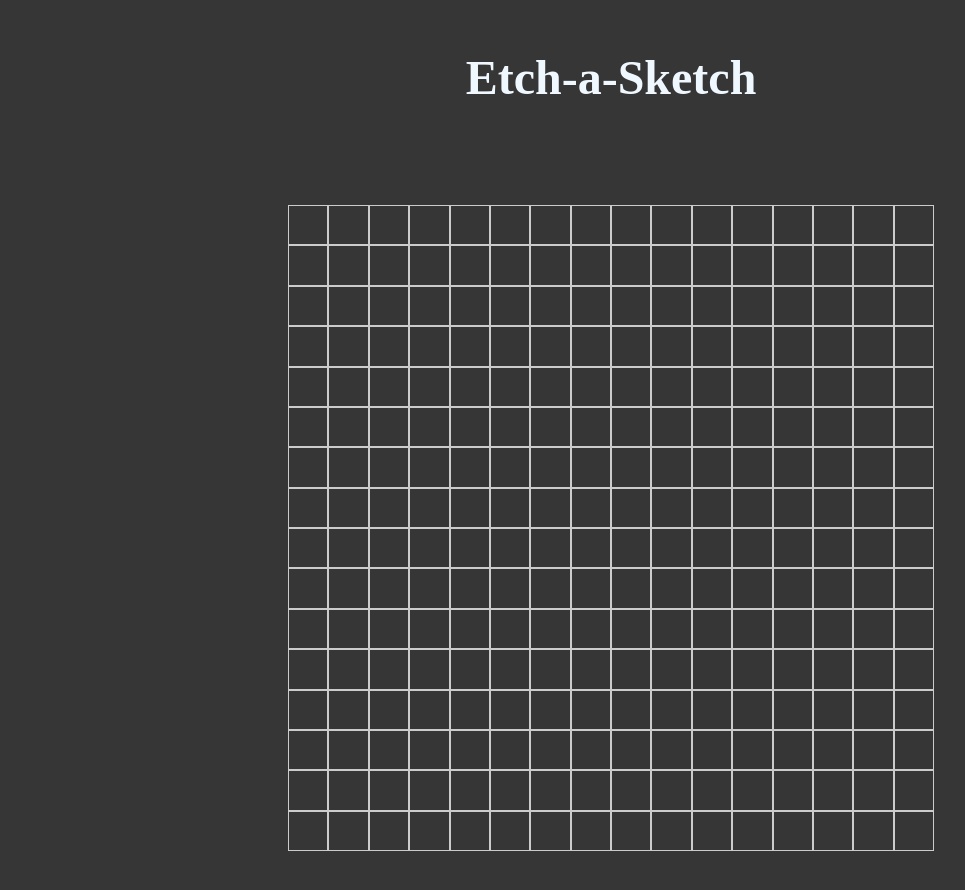
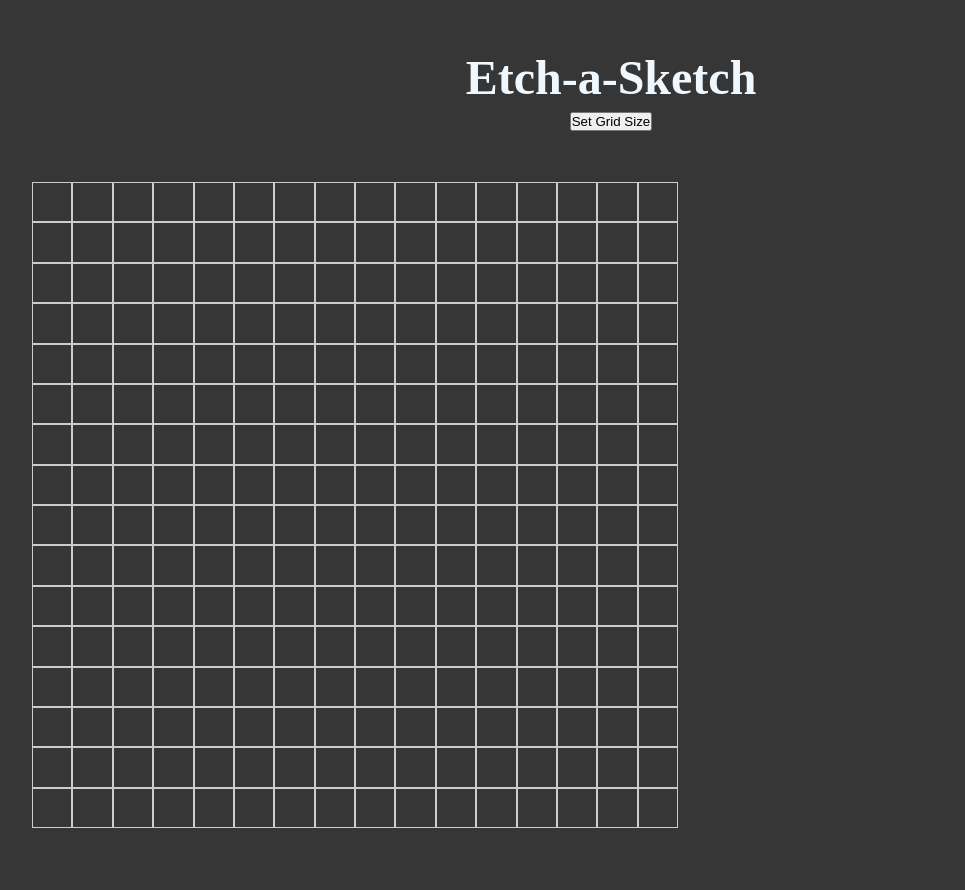
Before and after one commit to nanafox/etch-a-sketch, a plain HTML site: page index.html in a window 1280 px wide. Shown: the whole page, without its empty margins (29-994 px from the left). After the commit the page ends 828 px from the top, so only its background shows below. Drawn offline with Linux system fonts and the light colour scheme.

Commit message:
Refactor header and add Set Grid Size button

```diff
--- a/index.html
+++ b/index.html
@@ -8,10 +8,13 @@
     <script src="script.js" defer></script>
   </head>
   <body>
-    <header class="container">
-      <h1>Etch-a-Sketch</h1>
-    </header>
-    <div class="container grid-container">
+    <div class="playground">
+      <header class="container">
+        <h1>Etch-a-Sketch</h1>
+        <button id="set-grid-size-btn">Set Grid Size</button>
+      </header>
+      <div class="grid-container"></div>
     </div>
+
   </body>
 </html>
```
